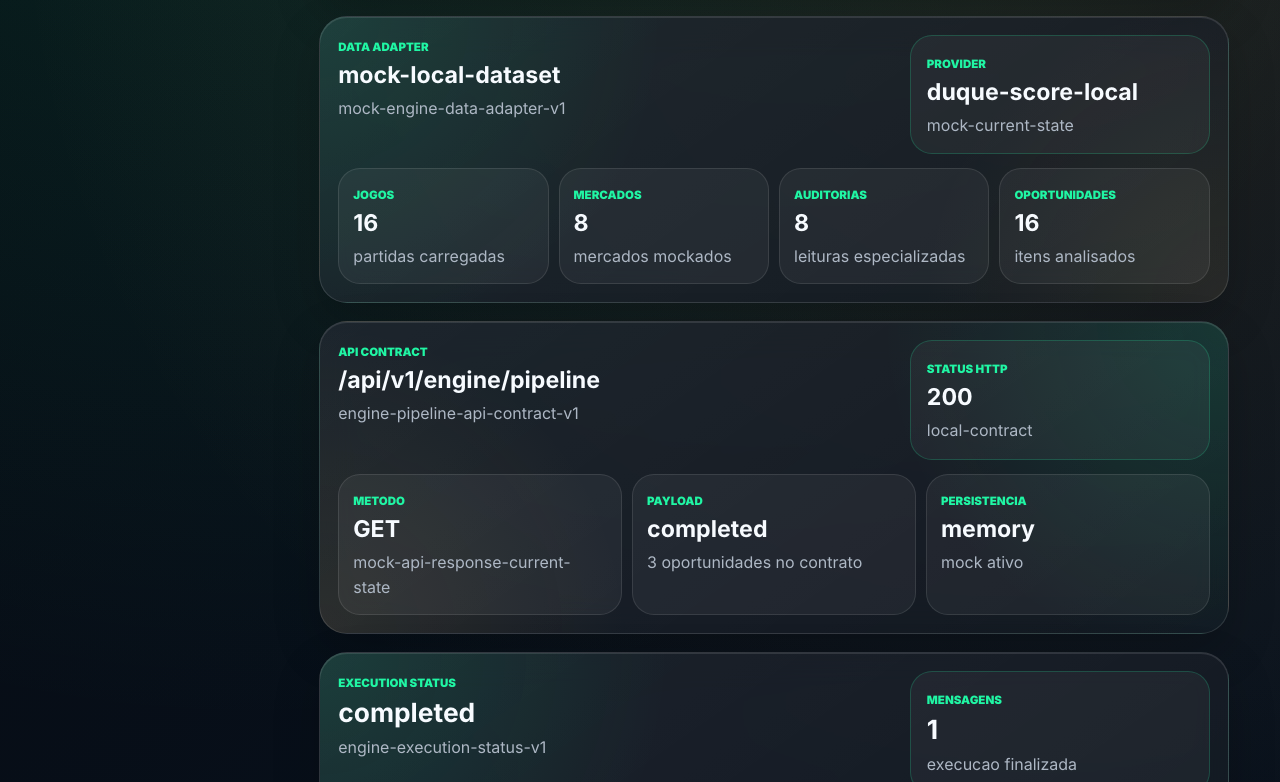
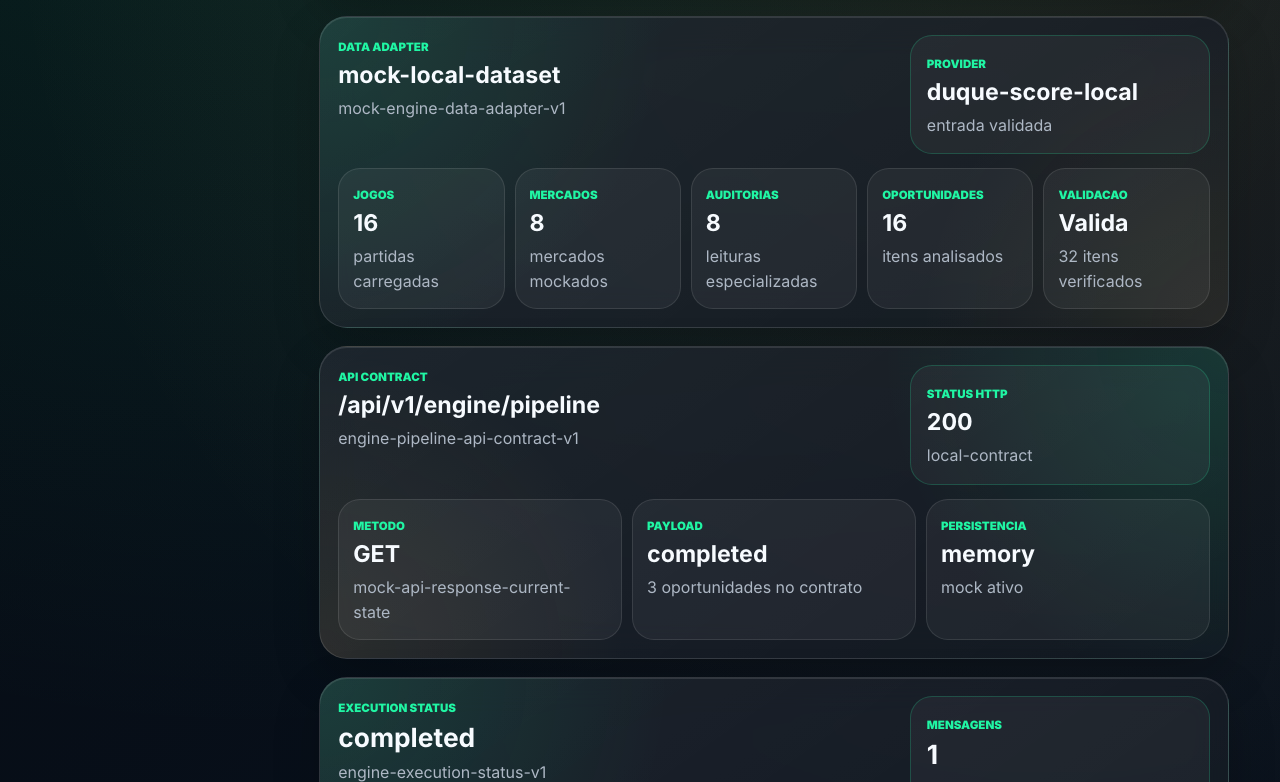
Before and after one commit to duqueroleta/DuqueSports-Codex, a React (Vite) app: page /dados in a window 1280 px wide. Shown: the part 918-1700 px from the top of the page. Built offline with nearby package versions, Linux system fonts and the light colour scheme.

Commit message:
Add data adapter input validation

```diff
--- a/src/engine/core/contracts.js
+++ b/src/engine/core/contracts.js
@@ -41,6 +41,6 @@
  * @property {string[]} explanation
  */
 
-const ENGINE_VERSION = 'duque-score-engine-v1.phase-25';
+const ENGINE_VERSION = 'duque-score-engine-v1.phase-26';
 
 export { ENGINE_VERSION };
--- /dev/null
+++ b/src/engine/data-source/DataAdapterValidationService.js
@@ -0,0 +1,82 @@
+const DATA_ADAPTER_VALIDATION_MODEL = 'data-adapter-validation-v1';
+
+function hasRequiredFields(item, fields) {
+  return fields.every((field) => item[field] !== undefined && item[field] !== null && item[field] !== '');
+}
+
+function validateCollection({ items, requiredFields, entityName }) {
+  const errors = [];
+
+  if (!Array.isArray(items)) {
+    return {
+      model: DATA_ADAPTER_VALIDATION_MODEL,
+      valid: false,
+      entityName,
+      errors: [`${entityName} must be an array`],
+      checkedItems: 0,
+    };
+  }
+
+  items.forEach((item, index) => {
+    if (!hasRequiredFields(item, requiredFields)) {
+      errors.push(`${entityName}[${index}] missing required fields`);
+    }
+  });
+
+  return {
+    model: DATA_ADAPTER_VALIDATION_MODEL,
+    valid: errors.length === 0,
+    entityName,
+    errors,
+    checkedItems: items.length,
+  };
+}
+
+function validateMatchesData(matches) {
+  return validateCollection({
+    items: matches,
+    entityName: 'matches',
+    requiredFields: ['id', 'league', 'time', 'status', 'home', 'away', 'signal', 'confidence'],
+  });
+}
+
+function validateMarketsData(markets) {
+  return validateCollection({
+    items: markets,
+    entityName: 'markets',
+    requiredFields: ['id', 'name', 'strength', 'risk', 'averageOdd', 'audit'],
+  });
+}
+
+function validateAuditsData(audits) {
+  return validateCollection({
+    items: audits,
+    entityName: 'audits',
+    requiredFields: ['marketId', 'marketName', 'status', 'risk', 'trend'],
+  });
+}
+
+function summarizeAdapterValidations(validations) {
+  const errors = validations.flatMap((validation) => validation.errors);
+
+  return {
+    model: DATA_ADAPTER_VALIDATION_MODEL,
+    valid: validations.every((validation) => validation.valid),
+    errors,
+    checkedItems: validations.reduce((total, validation) => total + validation.checkedItems, 0),
+    sources: validations.map((validation) => ({
+      entityName: validation.entityName,
+      valid: validation.valid,
+      checkedItems: validation.checkedItems,
+      errors: validation.errors.length,
+    })),
+  };
+}
+
+export {
+  DATA_ADAPTER_VALIDATION_MODEL,
+  summarizeAdapterValidations,
+  validateAuditsData,
+  validateMarketsData,
+  validateMatchesData,
+};
--- a/src/engine/data-source/MockAuditsDataAdapter.js
+++ b/src/engine/data-source/MockAuditsDataAdapter.js
@@ -1,4 +1,5 @@
 import { markets } from '../../data/markets.js';
+import { validateAuditsData } from './DataAdapterValidationService.js';
 
 const MOCK_AUDITS_DATA_ADAPTER_MODEL = 'mock-audits-data-adapter-v1';
 
@@ -10,12 +11,14 @@ function createMockAuditsDataAdapter() {
     risk: market.risk,
     trend: market.trend,
   }));
+  const validation = validateAuditsData(audits);
 
   return {
     model: MOCK_AUDITS_DATA_ADAPTER_MODEL,
     source: 'mock-audits-dataset',
     freshness: 'mock-current-state',
     provider: 'duque-score-local',
+    validation,
     audits,
     totals: {
       audits: audits.length,
--- a/src/engine/data-source/MockEngineDataAdapter.js
+++ b/src/engine/data-source/MockEngineDataAdapter.js
@@ -1,4 +1,5 @@
 import { runBatchAnalysis } from '../batch/BatchAnalysisService.js';
+import { summarizeAdapterValidations } from './DataAdapterValidationService.js';
 import { createMockAuditsDataAdapter } from './MockAuditsDataAdapter.js';
 import { createMockMarketsDataAdapter } from './MockMarketsDataAdapter.js';
 import { createMockMatchesDataAdapter } from './MockMatchesDataAdapter.js';
@@ -9,6 +10,11 @@ function createMockEngineDataAdapter() {
   const matchesData = createMockMatchesDataAdapter();
   const marketsData = createMockMarketsDataAdapter();
   const auditsData = createMockAuditsDataAdapter();
+  const validation = summarizeAdapterValidations([
+    matchesData.validation,
+    marketsData.validation,
+    auditsData.validation,
+  ]);
   const batchAnalysis = runBatchAnalysis(matchesData.matches);
 
   return {
@@ -16,6 +22,7 @@ function createMockEngineDataAdapter() {
     source: 'mock-local-dataset',
     freshness: 'mock-current-state',
     provider: 'duque-score-local',
+    validation,
     adapters: {
       matches: matchesData,
       markets: marketsData,
--- a/src/engine/data-source/MockMarketsDataAdapter.js
+++ b/src/engine/data-source/MockMarketsDataAdapter.js
@@ -1,13 +1,17 @@
 import { markets } from '../../data/markets.js';
+import { validateMarketsData } from './DataAdapterValidationService.js';
 
 const MOCK_MARKETS_DATA_ADAPTER_MODEL = 'mock-markets-data-adapter-v1';
 
 function createMockMarketsDataAdapter() {
+  const validation = validateMarketsData(markets);
+
   return {
     model: MOCK_MARKETS_DATA_ADAPTER_MODEL,
     source: 'mock-markets-dataset',
     freshness: 'mock-current-state',
     provider: 'duque-score-local',
+    validation,
     markets,
     totals: {
       markets: markets.length,
--- a/src/engine/data-source/MockMatchesDataAdapter.js
+++ b/src/engine/data-source/MockMatchesDataAdapter.js
@@ -1,13 +1,17 @@
 import { matches } from '../../data/matches.js';
+import { validateMatchesData } from './DataAdapterValidationService.js';
 
 const MOCK_MATCHES_DATA_ADAPTER_MODEL = 'mock-matches-data-adapter-v1';
 
 function createMockMatchesDataAdapter() {
+  const validation = validateMatchesData(matches);
+
   return {
     model: MOCK_MATCHES_DATA_ADAPTER_MODEL,
     source: 'mock-matches-dataset',
     freshness: 'mock-current-state',
     provider: 'duque-score-local',
+    validation,
     matches,
     totals: {
       matches: matches.length,
--- a/src/pages/DataPage.jsx
+++ b/src/pages/DataPage.jsx
@@ -54,6 +54,7 @@ function DataPage() {
         source: engineDataSource.source,
         freshness: engineDataSource.freshness,
         provider: engineDataSource.provider,
+        validation: engineDataSource.validation,
         totals: engineDataSource.totals,
       },
     })
@@ -137,7 +138,7 @@ function DataPage() {
             <aside>
               <span>Provider</span>
               <strong>{dataSource.provider}</strong>
-              <p>{dataSource.freshness}</p>
+              <p>{dataSource.validation.valid ? 'entrada validada' : 'revisar entrada'}</p>
             </aside>
           </div>
 
@@ -161,6 +162,11 @@ function DataPage() {
               <span>Oportunidades</span>
               <strong>{dataSource.totals.opportunities}</strong>
               <p>itens analisados</p>
+            </article>
+            <article>
+              <span>Validacao</span>
+              <strong>{dataSource.validation.valid ? 'Valida' : 'Invalida'}</strong>
+              <p>{dataSource.validation.checkedItems} itens verificados</p>
             </article>
           </div>
         </section>
--- a/src/styles/page-data.css
+++ b/src/styles/page-data.css
@@ -326,7 +326,7 @@
 
 .engine-data-adapter-grid {
   display: grid;
-  grid-template-columns: repeat(4, minmax(0, 1fr));
+  grid-template-columns: repeat(5, minmax(0, 1fr));
   gap: 10px;
 }
 
```
Also changed, not shown: 2 other files (tests, documents, lock files or other folders).
